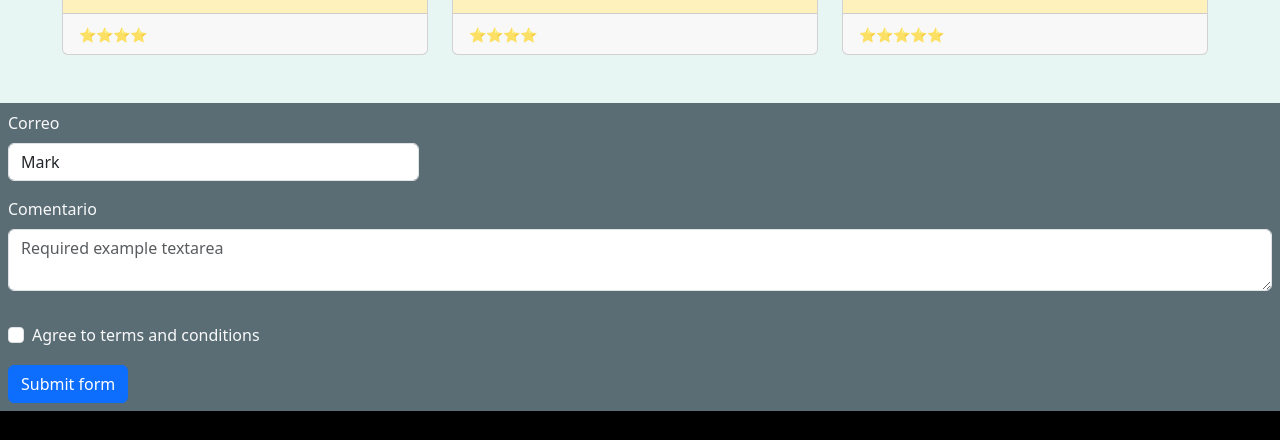
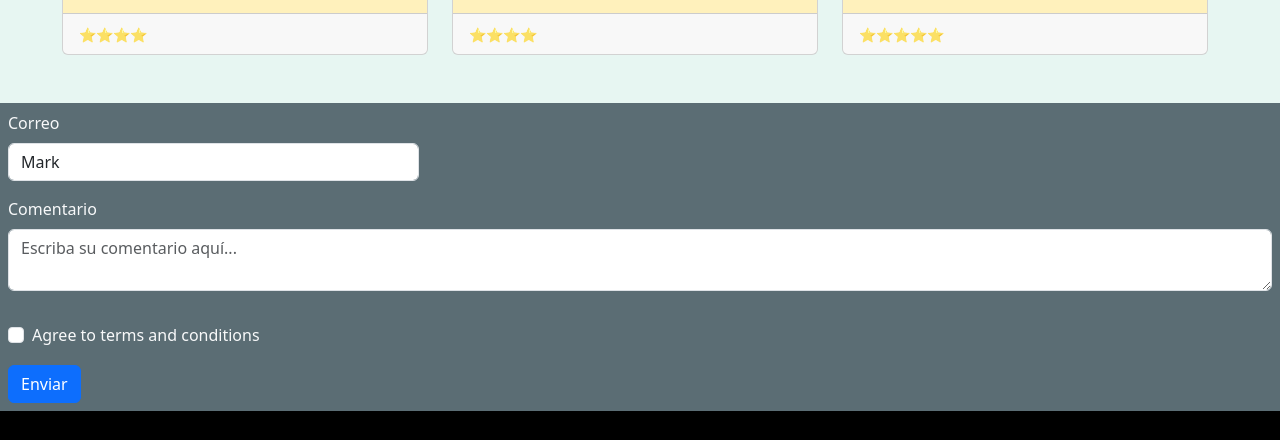
Before and after one commit to saulpulido52/landing-page.github.io, a plain HTML site: page index.html in a window 1280 px wide. Shown: the part 1741-2181 px from the top of the page. Drawn offline with nearby package versions, Linux system fonts and the light colour scheme.

Commit message:
se termina la ultima modificacion

```diff
--- a/index.html
+++ b/index.html
@@ -211,7 +211,7 @@
                           </div>
                         <div class="mb-3">
                             <label for="validationTextarea" class="form-label text-light">Comentario</label>
-                            <textarea class="form-control" id="validationTextarea" placeholder="Required example textarea" required></textarea>
+                            <textarea class="form-control" id="validationTextarea" placeholder="Escriba su comentario aquí..." required></textarea>
                             <div class="invalid-feedback text-light">
                               Please enter a message in the textarea.
                             </div>
@@ -229,7 +229,7 @@
                           </div>
                         </div>
                         <div class="col-12">
-                          <button class="btn btn-primary" type="submit">Submit form</button>
+                          <button class="btn btn-primary" type="submit">Enviar</button>
                         </div>
                       </form>
 
```
